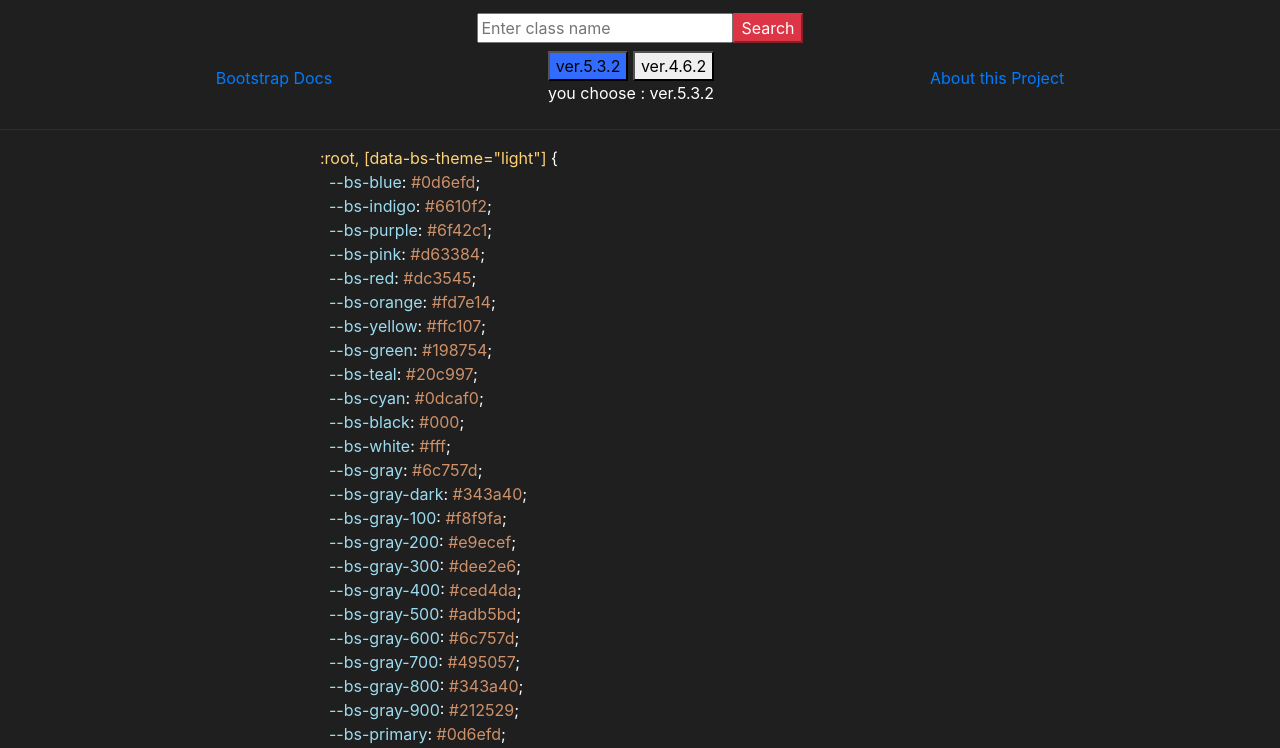
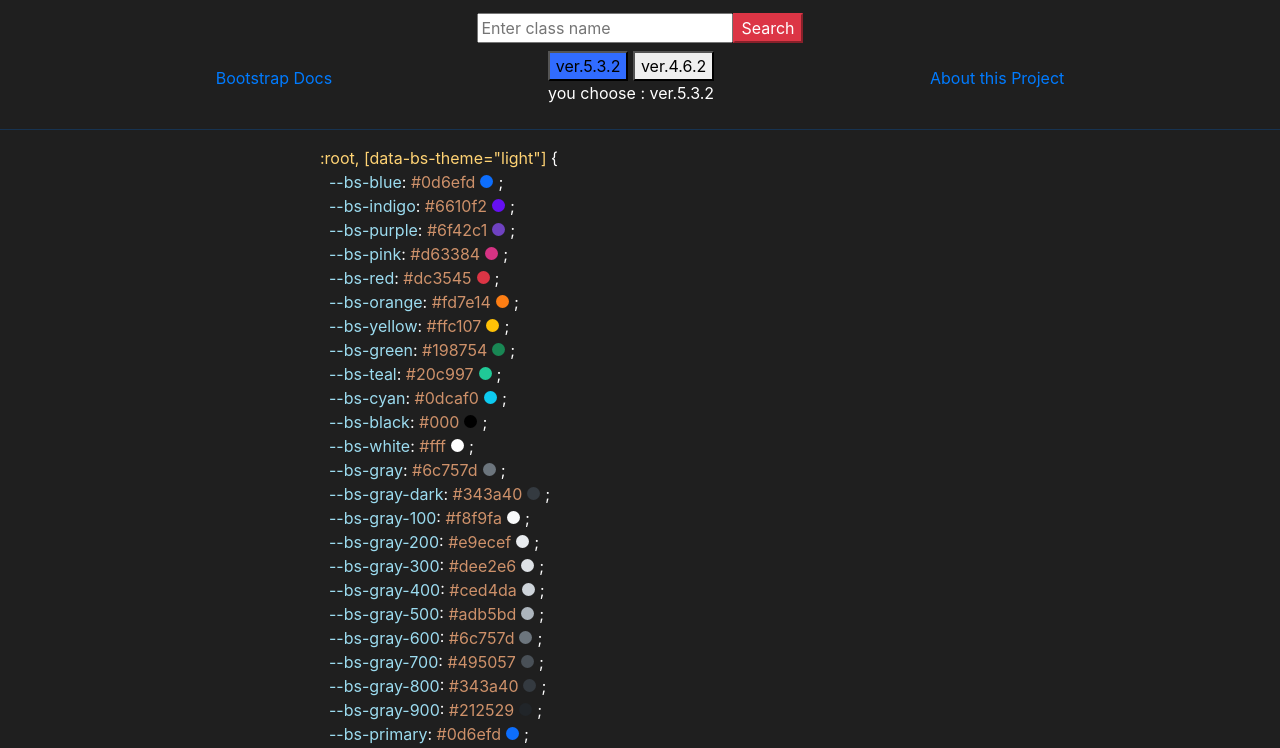
Before and after one commit to YoHaiYo/Bootstrap-CSS-Search, a plain HTML site: page index.html in a window 1280 px wide. Shown: the part 51-799 px from the top of the page. Drawn offline with Linux system fonts and the light colour scheme.

Commit message:
색상 미리보기 추가

```diff
--- a/css/main.css
+++ b/css/main.css
@@ -61,3 +61,11 @@ header h1 a:hover{
   padding-bottom: 10px;
   color: white;
 }
+.color-preview {
+  width: 13px;
+  height: 13px;
+  border-radius: 50%;
+  display: inline-block;
+
+  margin: 0 5px; /* Adjust the spacing as needed */
+}
--- a/index.html
+++ b/index.html
@@ -31,7 +31,7 @@
     </div>
     <hr class="bg-primary">
   </header>
-  <main>
+  <main class="">
     <div id="result"></div>
   </main>
 
--- a/js/searchcss.js
+++ b/js/searchcss.js
@@ -19,7 +19,16 @@ document.querySelector('#ver532').addEventListener('click', function(){
 
 /// css 검색
 function formatCSSValue(value) {
-  return value.replace(/(\w+-*\w+)\(([^)]+)\)/g, '<span class="function-name">$1</span>(<span class="function-arg">$2</span>)');
+  let colorPreview = '';
+
+  // Check if the value is a color code
+  const isColorCode = /^#([0-9A-Fa-f]{3}){1,2}$/.test(value.trim());
+
+  if (isColorCode) {
+      colorPreview = `<div class="color-preview" style="background-color: ${value.trim()}"></div>`;
+  }
+
+  return value.replace(/(\w+-*\w+)\(([^)]+)\)/g, '<span class="function-name">$1</span>(<span class="function-arg">$2</span>)') + colorPreview;
 }
 
 function formatCSSRule(rule) {
```
